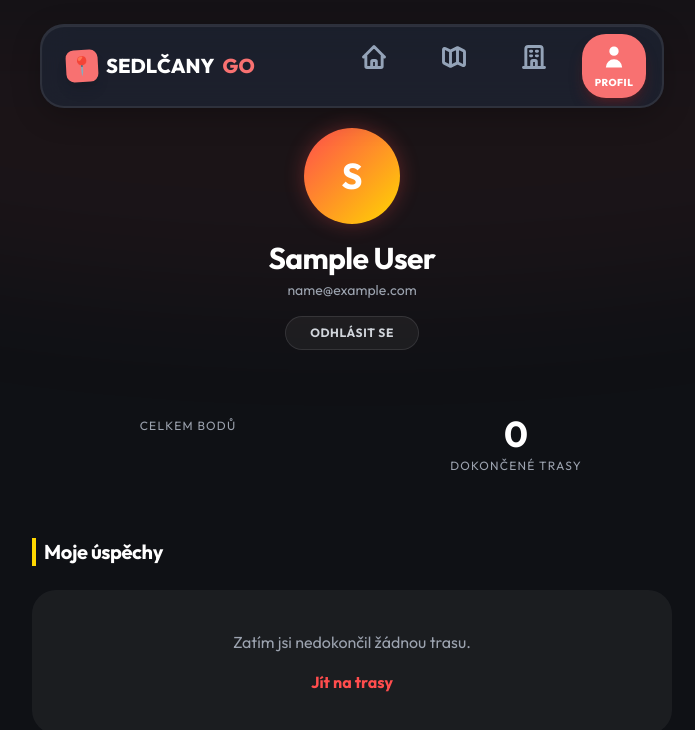
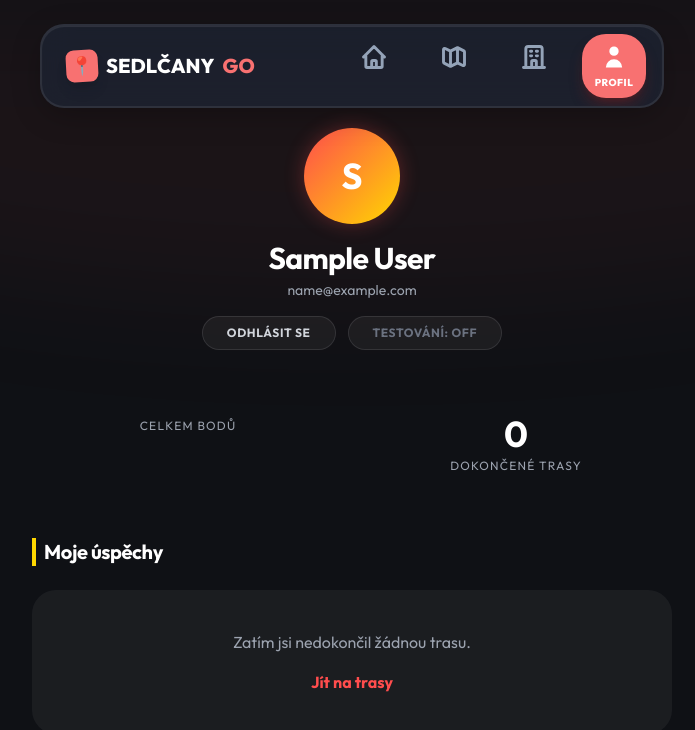
Before and after one commit to antoniinx/sedlcany, a Next.js app: page /profile in a window 1280 px wide. Shown: the top 730 px of the page, without its empty margins (288-983 px from the left). Built offline with nearby package versions, Linux system fonts and the light colour scheme; sample sign-in values are in the browser's storage.

Commit message:
pridani developer modu

```diff
--- a/contexts/AuthContext.js
+++ b/contexts/AuthContext.js
@@ -10,6 +10,7 @@ export function useAuth() {
 export function AuthProvider({ children }) {
     const [currentUser, setCurrentUser] = useState(null);
     const [loading, setLoading] = useState(true);
+    const [isTestingMode, setIsTestingMode] = useState(false);
     const router = useRouter();
 
     // Load user from session on mount
@@ -99,7 +100,9 @@ export function AuthProvider({ children }) {
         login,
         logout,
         updateUserProgress,
-        loading
+        loading,
+        isTestingMode,
+        toggleTestingMode: () => setIsTestingMode(prev => !prev)
     };
 
     return (
--- a/pages/profile.js
+++ b/pages/profile.js
@@ -6,7 +6,7 @@ import { routes } from '../data/routes';
 import Link from 'next/link';
 
 export default function Profile() {
-    const { currentUser, logout, loading } = useAuth();
+    const { currentUser, logout, loading, isTestingMode, toggleTestingMode } = useAuth();
     const router = useRouter();
 
     // Protect route
@@ -43,12 +43,23 @@ export default function Profile() {
                     <h1 className="text-3xl font-bold text-white mb-1">{currentUser.name}</h1>
                     <p className="text-gray-400 text-sm mb-4">{currentUser.email}</p>
 
+                    <div className="flex justify-center gap-3">
                         <button
                             onClick={logout}
                             className="px-6 py-2 bg-white/5 hover:bg-white/10 border border-white/10 rounded-full text-xs font-bold uppercase tracking-wider text-gray-300 transition-colors"
                         >
                             Odhlásit se
                         </button>
+                        <button
+                            onClick={toggleTestingMode}
+                            className={`px-6 py-2 border rounded-full text-xs font-bold uppercase tracking-wider transition-colors ${isTestingMode
+                                ? 'bg-accent-primary text-white border-accent-primary shadow-glow'
+                                : 'bg-white/5 hover:bg-white/10 border-white/10 text-gray-500'
+                                }`}
+                        >
+                            Testování: {isTestingMode ? 'ON' : 'OFF'}
+                        </button>
+                    </div>
                 </motion.div>
 
                 {/* Stats Grid */}
--- a/pages/route/[id].js
+++ b/pages/route/[id].js
@@ -21,7 +21,7 @@ export default function RoutePage() {
   const [trailPoints, setTrailPoints] = useState(0);
   const [isCompleted, setIsCompleted] = useState(false);
   const [showCompletion, setShowCompletion] = useState(false);
-  const { updateUserProgress } = useAuth();
+  const { updateUserProgress, isTestingMode } = useAuth();
 
   // Geolocation
   const { location, error: geoError } = useGeolocation();
@@ -41,16 +41,22 @@ export default function RoutePage() {
 
   // Check distance to current question target
   useEffect(() => {
-    if (route && location && !showOverview && !isCompleted) {
+    if (route && (location || isTestingMode) && !showOverview && !isCompleted) {
+      if (isTestingMode) {
+        setIsNearTarget(true);
+        setDistanceToNextPoint(0);
+        return;
+      }
+
       const currentTarget = route.questions[currentQuestionIndex]?.coordinates;
-      if (currentTarget) {
+      if (currentTarget && location) {
         const dist = calculateDistance(location.lat, location.lng, currentTarget[0], currentTarget[1]);
         setDistanceToNextPoint(dist);
         // Unlock if closer than 50 meters
         setIsNearTarget(dist <= 50);
       }
     }
-  }, [route, location, showOverview, currentQuestionIndex, isCompleted]);
+  }, [route, location, showOverview, currentQuestionIndex, isCompleted, isTestingMode]);
 
 
   const handleAnswer = (selectedAnswer, isCorrect) => {
```
Lines whose indentation alone changed are shown as unchanged.
